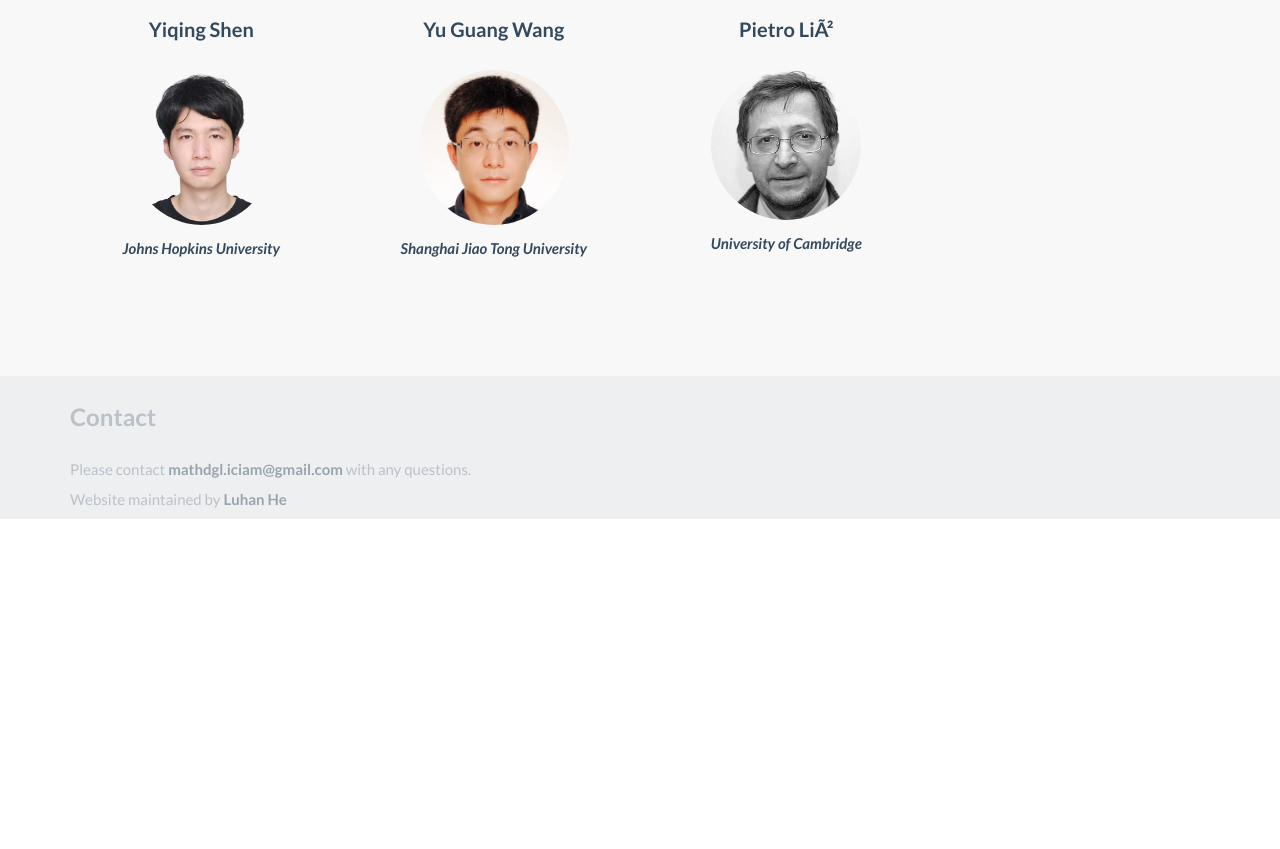
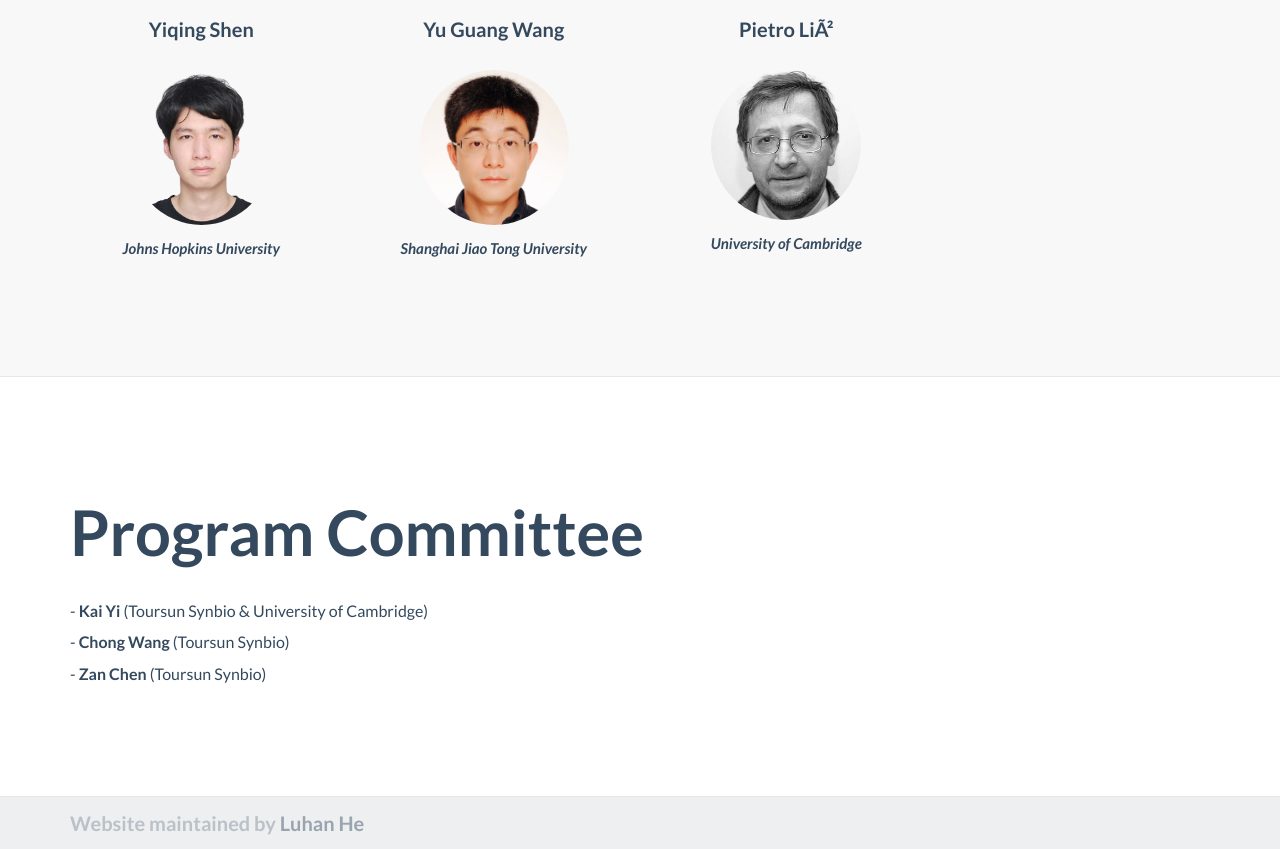
Before and after one commit to tsynbio/fm4bio.github.io, a plain HTML site: page index.html in a window 1280 px wide. Shown: the part 3438-4287 px from the top of the page. Before the commit the page ends 3957 px from the top, so only its background shows below. Drawn offline with Linux system fonts and the light colour scheme; no server answers; files whose address does not match are found by name.

Commit message:
pc updates

```diff
--- a/index.html
+++ b/index.html
@@ -459,16 +459,23 @@ function showhide(id) {
     </div>
 </div>
 
+<div class="content-section-b">
+  <div class="container">
+    <h2 class="section-heading">Program Committee</h2>
+    <ul>
+      <li>- <strong>Kai Yi</strong> (Toursun Synbio & University of Cambridge)</li>
+      <li>- <strong>Chong Wang</strong> (Toursun Synbio)</li>
+      <li>- <strong>Zan Chen</strong> (Toursun Synbio)</li>
+  </ul>
+  </div>
+</div>
 
 
 <footer>
   <div class="container">
     <div class="row">
       <div class="col-md-12" id="contact">
-        <h3 class="footer-title">Contact</h3>
-        <p> Please contact <a href = "mailto: mathdgl.iciam@gmail.com">mathdgl.iciam@gmail.com</a> with any questions. </p>
-        <p> Website maintained by <a href = "https://heluhan.github.io/">Luhan He</a> </p>
-
+        <h4> Website maintained by <a href = "https://heluhan.github.io/">Luhan He</a> </h4>
       </div>
       <!-- /col-xs-7 -->
     </div>
```
